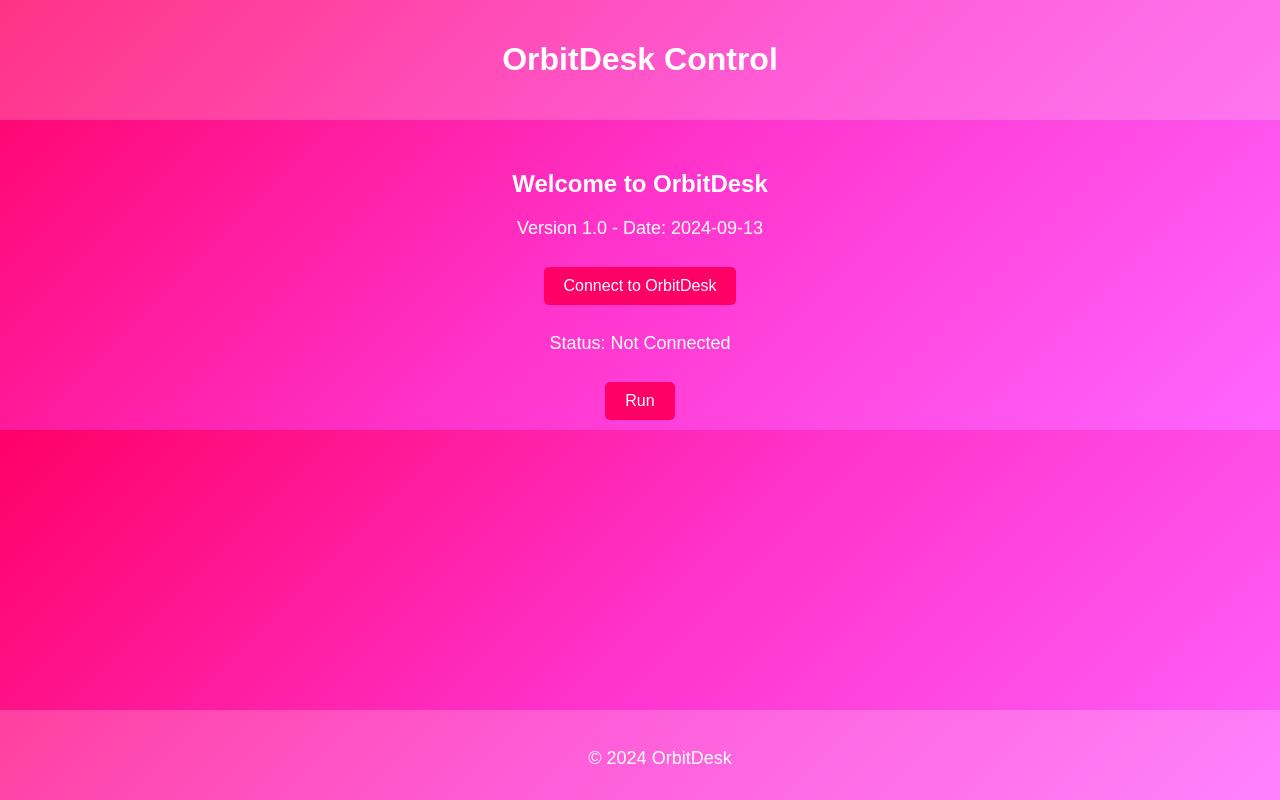
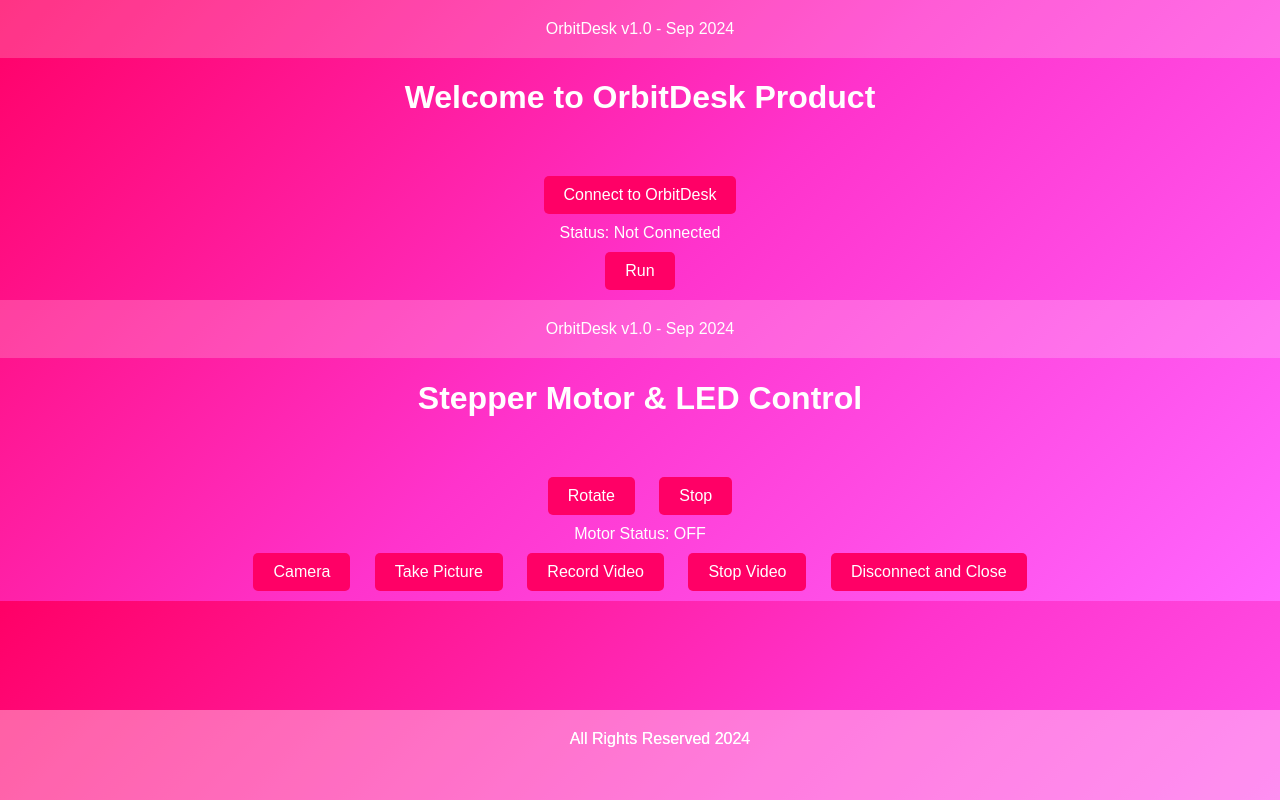
Before and after one commit to kadtronex/Orbitdesk, a plain HTML site: page index.html in a window 1280 px wide. Shown: the top 800 px of the page. Drawn offline with Linux system fonts and the light colour scheme.

Commit message:
Add files via upload

```diff
--- a/index.html
+++ b/index.html
@@ -1,3 +1,29 @@
+<!-- index.html -->
+<!DOCTYPE html>
+<html lang="en">
+<head>
+  <meta charset="UTF-8">
+  <meta name="viewport" content="width=device-width, initial-scale=1.0">
+  <title>OrbitDesk - BLE Control</title>
+  <link rel="stylesheet" href="style.css">
+</head>
+<body>
+  <header>OrbitDesk v1.0 - Sep 2024</header>
+  <main>
+    <h1>Welcome to OrbitDesk Product</h1>
+    <div class="container">
+      <button id="connect-btn">Connect to OrbitDesk</button>
+      <div id="status">Status: Not Connected</div>
+      <button id="run-btn" onclick="navigateToMain()">Run</button>
+    </div>
+  </main>
+  <footer>All Rights Reserved 2024</footer>
+
+  <script src="script.js"></script>
+</body>
+</html>
+
+<!-- main.html -->
 <!DOCTYPE html>
 <html lang="en">
 <head>
@@ -7,23 +33,21 @@
   <link rel="stylesheet" href="style.css">
 </head>
 <body>
-  <header>
-    <h1>OrbitDesk Control</h1>
-  </header>
-
-  <div class="container">
-    <h2>Welcome to OrbitDesk</h2>
-    <p>Version 1.0 - Date: 2024-09-13</p>
-
-    <button id="connectButton">Connect to OrbitDesk</button>
-    <p id="connectionStatus">Status: Not Connected</p>
-
-    <button id="runButton" onclick="location.href='main.html'">Run</button>
-  </div>
-
-  <footer>
-    <p>&copy; 2024 OrbitDesk</p>
-  </footer>
+  <header>OrbitDesk v1.0 - Sep 2024</header>
+  <main>
+    <h1>Stepper Motor & LED Control</h1>
+    <div class="container">
+      <button id="rotate-btn">Rotate</button>
+      <button id="stop-btn">Stop</button>
+      <div id="motor-status">Motor Status: OFF</div>
+      <button id="camera-btn">Camera</button>
+      <button id="take-picture-btn">Take Picture</button>
+      <button id="record-btn">Record Video</button>
+      <button id="stop-video-btn">Stop Video</button>
+      <button id="disconnect-btn">Disconnect and Close</button>
+    </div>
+  </main>
+  <footer>All Rights Reserved 2024</footer>
 
   <script src="script.js"></script>
 </body>
```
